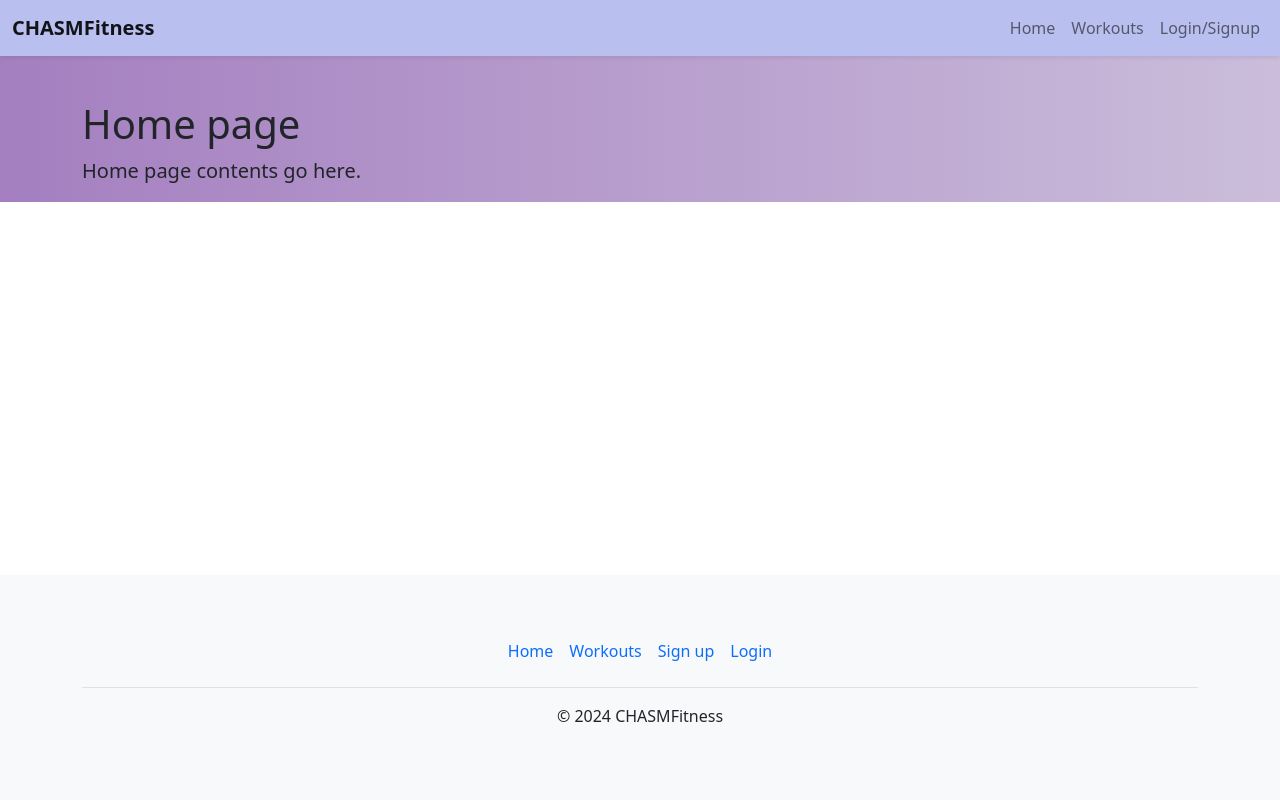
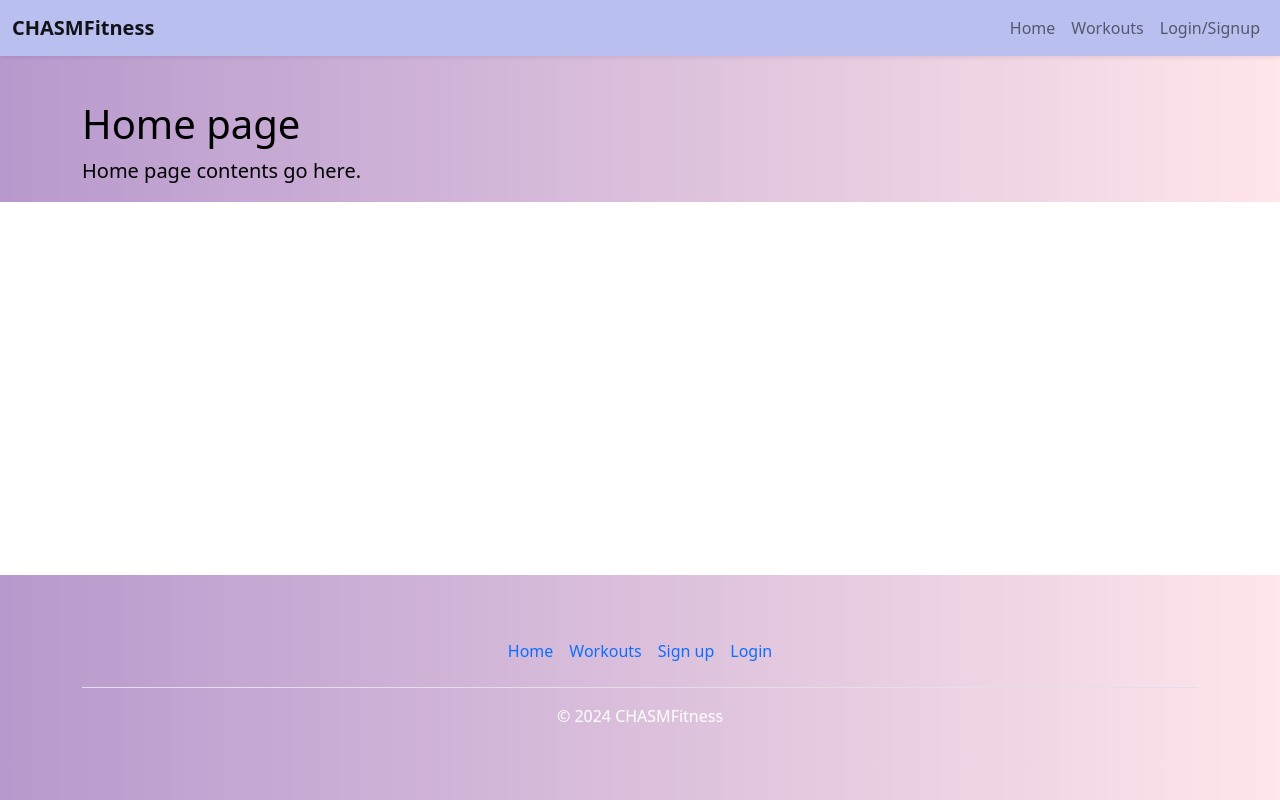
Before and after one commit to ShawnKi/SoftwareEngineeringProjectCSE3026, a Flask app: page / in a window 1280 px wide. Run offline with Flask 3, Linux system fonts and the light colour scheme.

Commit message:
Update base.html
Updated the coloration of the background

```diff
--- a/SoftwareEngineeringProjectCSE3026-main/SoftwareEngineeringProjectCSE3026-test1/templates/base.html
+++ b/SoftwareEngineeringProjectCSE3026-main/SoftwareEngineeringProjectCSE3026-test1/templates/base.html
@@ -8,15 +8,17 @@
     <link href="https://cdn.jsdelivr.net/npm/bootstrap@5.0.2/dist/css/bootstrap.min.css" rel="stylesheet"
         integrity="sha384-EVSTQN3/azprG1Anm3QDgpJLIm9Nao0Yz1ztcQTwFspd3yD65VohhpuuCOmLASjC" crossorigin="anonymous">
     <style>
-        main {
-            background: linear-gradient(to right, rgba(75, 0, 130, 0.5), rgba(150, 123, 182, 0.5)); /* Gradient from darker purple to light purple */
+        main, .footer {
+            background: linear-gradient(to right, rgba(75, 0, 130, 0.4), rgba(255, 192, 203, 0.4));
+		color: #000;
+        }
+        .footer {
+            border: 0;
+            color: #fff;
         }
     </style>
     {% block head %}{% endblock %}
 </head>
-
-
-
 
 <body class="d-flex flex-column h-100">
     <header id="pageHeader" class="w-100 bg-white">
@@ -28,7 +30,7 @@
         {% block body %}{% endblock %}
         <!-- End Main content -->
     </main>
-    <footer class="footer mt-auto py-3 bg-light">
+    <footer class="footer mt-auto py-3">
         <!-- Footer -->
         {% include "footer.html" %}
     </footer>
```
